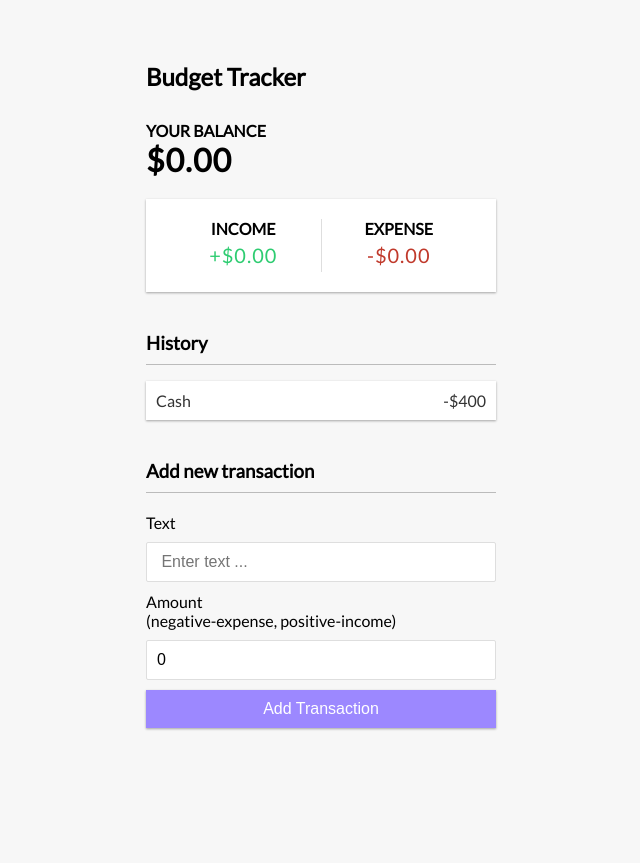
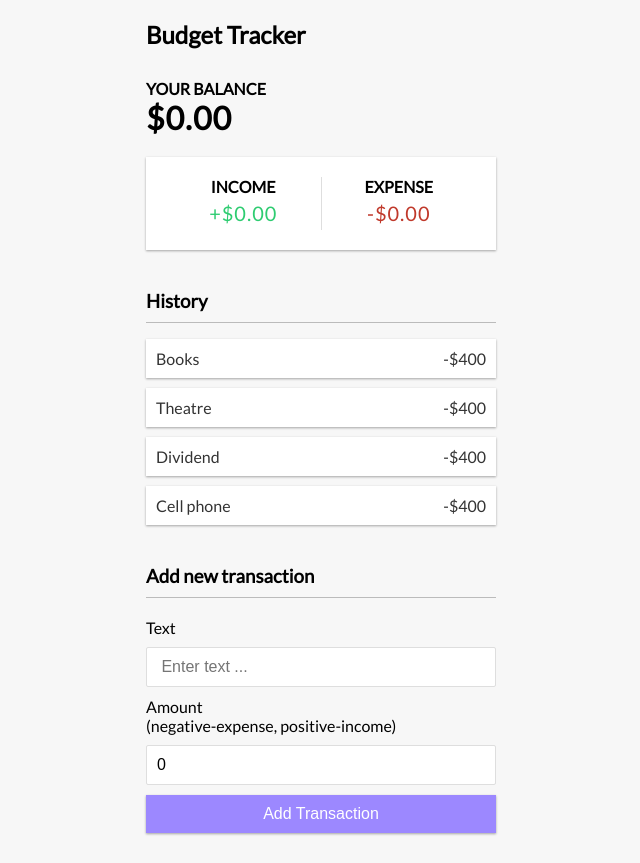
Before and after one commit to nazim806/finance-app, a React (Create React App) app in the folder personal-finance/: page / in a window 1280 px wide. Shown: the whole page, without its empty margins (319-959 px from the left). Before the commit the page ends 800 px from the top, so only its background shows below. Built offline with nearby package versions, Linux system fonts and the light colour scheme.

Commit message:
useContent hook applied in transaction history

```diff
--- a/personal-finance/src/App.js
+++ b/personal-finance/src/App.js
@@ -4,12 +4,12 @@
 import { DebitCredit } from "./Components/DebitCredit";
 import { TransactionHistory } from "./Components/TransactionHistory";
 import { AddTransaction } from "./Components/AddTransaction";
-
+import { GlobalProvider } from "./Context/GlobalState";
 import "./App.css";
 
 function App() {
   return (
-    <div>
+    <GlobalProvider>
       <Header />
       <div className="container">
         <Balance />
@@ -17,7 +17,7 @@
         <TransactionHistory />
         <AddTransaction />
       </div>
-    </div>
+    </GlobalProvider>
   );
 }
 
--- a/personal-finance/src/Components/TransactionHistory.js
+++ b/personal-finance/src/Components/TransactionHistory.js
@@ -1,14 +1,19 @@
-import React from "react";
+import React, { useContext } from "react";
+import { GlobalContext } from "../Context/GlobalState";
 
 export const TransactionHistory = () => {
+  const { transactions } = useContext(GlobalContext);
+
   return (
     <>
       <h3>History</h3>
       <ul className="catalog">
-        <li className="negative">
-          Cash <span>-$400</span>
-          <button className="delete-btn">X</button>
-        </li>
+        {transactions.map((transaction) => (
+          <li className="negative">
+            {transaction.text} <span>-$400</span>
+            <button className="delete-btn">X</button>
+          </li>
+        ))}
       </ul>
     </>
   );
--- a/personal-finance/src/Context/AppReducer.js
+++ b/personal-finance/src/Context/AppReducer.js
@@ -0,0 +1,6 @@
+export default (state, action) => {
+  switch (action.type) {
+    default:
+      return state;
+  }
+};
--- a/personal-finance/src/Context/GlobalState.js
+++ b/personal-finance/src/Context/GlobalState.js
@@ -1,13 +1,13 @@
 import React, { createContext, useReducer } from "react";
-import AppReducer from './AppReducer';
+import AppReducer from "./AppReducer";
 
 //initial state
 
 const initialState = {
-  transaction: [
+  transactions: [
     { id: 1, text: "Books", amount: -56 },
     { id: 2, text: "Theatre", amount: -30 },
-    { id: 3, text: "dividend", amount: 1500 },
+    { id: 3, text: "Dividend", amount: 1500 },
     { id: 4, text: "Cell phone", amount: -450 },
   ],
 };
```
